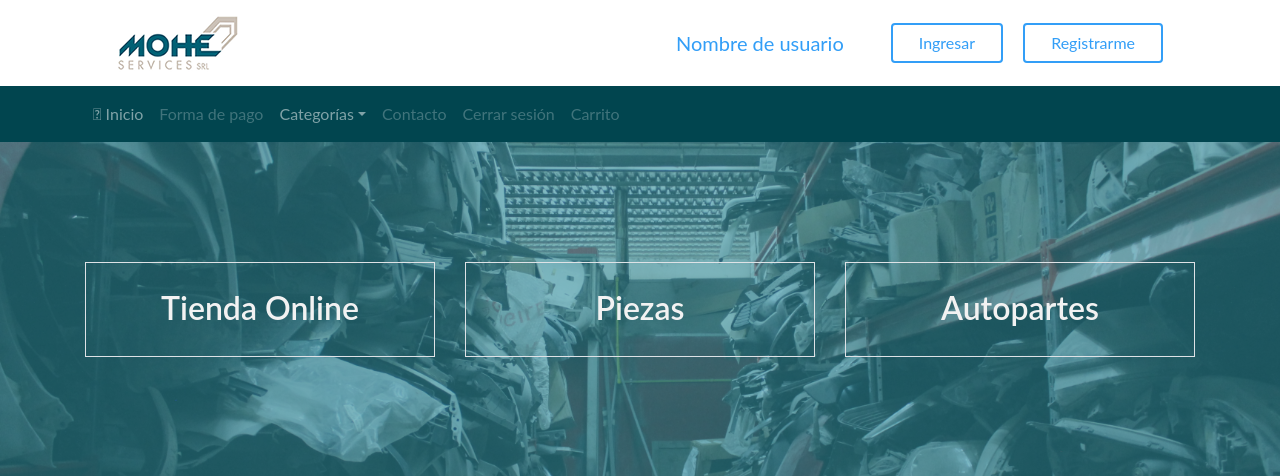
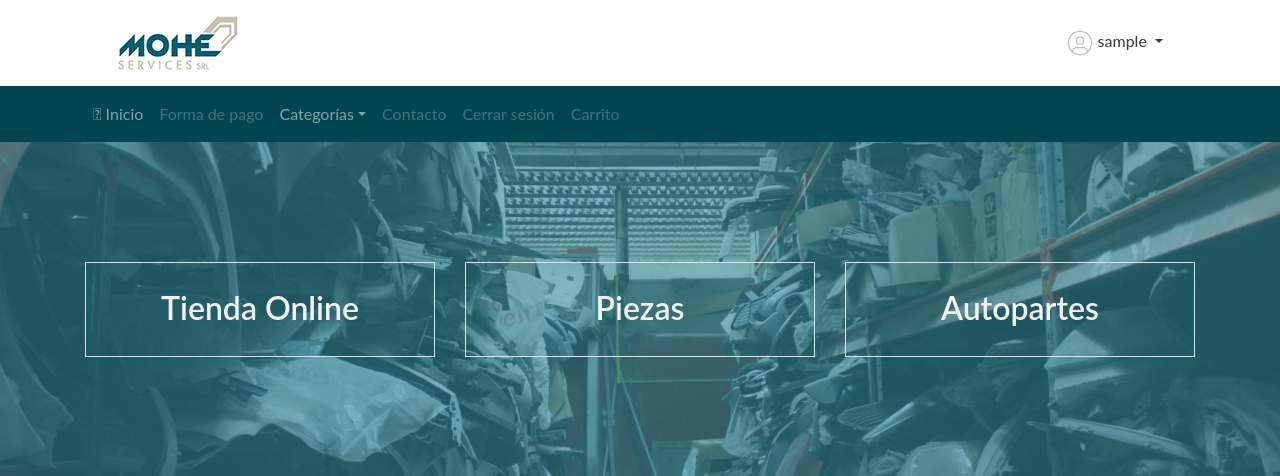
Before and after one commit to ezequielsandoval480/shop, a PHP site: page /index.php in a window 1280 px wide. Shown: the top 476 px of the page. Run offline with PHP 8.4, Linux system fonts and the light colour scheme; the visitor is signed in with stand-in values (Sample User, id 1); some libraries are stand-ins or nearby versions.

Commit message:
Header conditionals

```diff
--- a/parciales/header.php
+++ b/parciales/header.php
@@ -19,21 +19,32 @@
                     </a>
                 </div>
 
-                 <nav class="navbar navbar-expand-md">
-                <div class="col">
-                    <a class="navbar-brand" href="">Nombre de usuario</a>
-                </div>
-
-
                 <button class="navbar-toggler" type="button" data-toggle="collapse" data-target="#navbarNav1" aria-controls="navbarNav1" aria-expanded="false" aria-label="Toggle navigation">
                     <span class="navbar-toggler-icon"></span>
                 </button>
 
                 <div class="collapse navbar-collapse" id="navbarNav1">
-                    <div class="ml-auto">
-                        <a class="btn btn-outline-primary ml-md-3" href="?pagina=ingresar">Ingresar</a>
-                        <a class="btn btn-outline-primary ml-md-3" href="?pagina=registro">Registrarme</a>
-                    </div>
+                    <?php if(estaLogueado()) :?>
+                        <div class="ml-auto">
+                            <div class="nav-item dropdown">
+                                <a class="nav-link dropdown-toggle text-dark" href="#" id="navbarDropdownMenuLink" role="button" data-toggle="dropdown" aria-haspopup="true" aria-expanded="false">
+                                <svg xmlns="http://www.w3.org/2000/svg" width="28" height="28" viewBox="0 0 24 24" fill="none" stroke="#bcbcbc" stroke-width="1" stroke-linecap="round" stroke-linejoin="round"><path d="M5.52 19c.64-2.2 1.84-3 3.22-3h6.52c1.38 0 2.58.8 3.22 3"/><circle cx="12" cy="10" r="3"/><circle cx="12" cy="12" r="10"/></svg>
+                                    <?php echo $_SESSION['usuario'];?>
+                                </a>
+                                <div class="dropdown-menu" aria-labelledby="navbarDropdownMenuLink">
+                                <a class="dropdown-item" href="#">Mi cuenta</a>
+                                <a class="dropdown-item" href="#">Mis compras</a>
+                                <a class="dropdown-item" href="/?pagina=salir">Salir de mi sesión</a>
+                                </div>
+                            </div>
+                        </div>
+                    <?php else :?>
+
+                        <div class="ml-auto">
+                            <a class="btn btn-outline-primary ml-md-3" href="?pagina=ingresar">Ingresar</a>
+                            <a class="btn btn-outline-primary ml-md-3" href="?pagina=registro">Registrarme</a>
+                        </div>
+                    <?php endif;?>
                 </div>
             </nav>
         </div>
```
Also changed, not shown: vistas/salir.php (added, +7 -0 lines).
